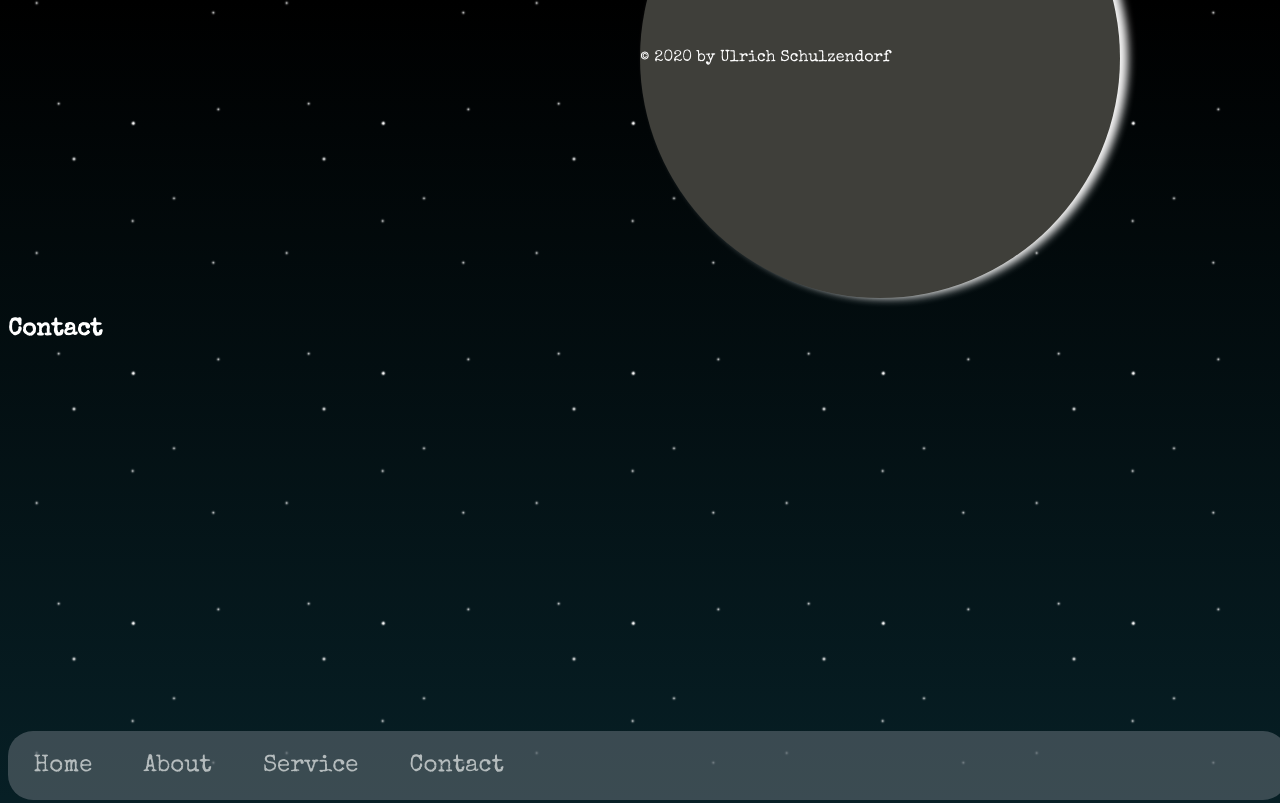
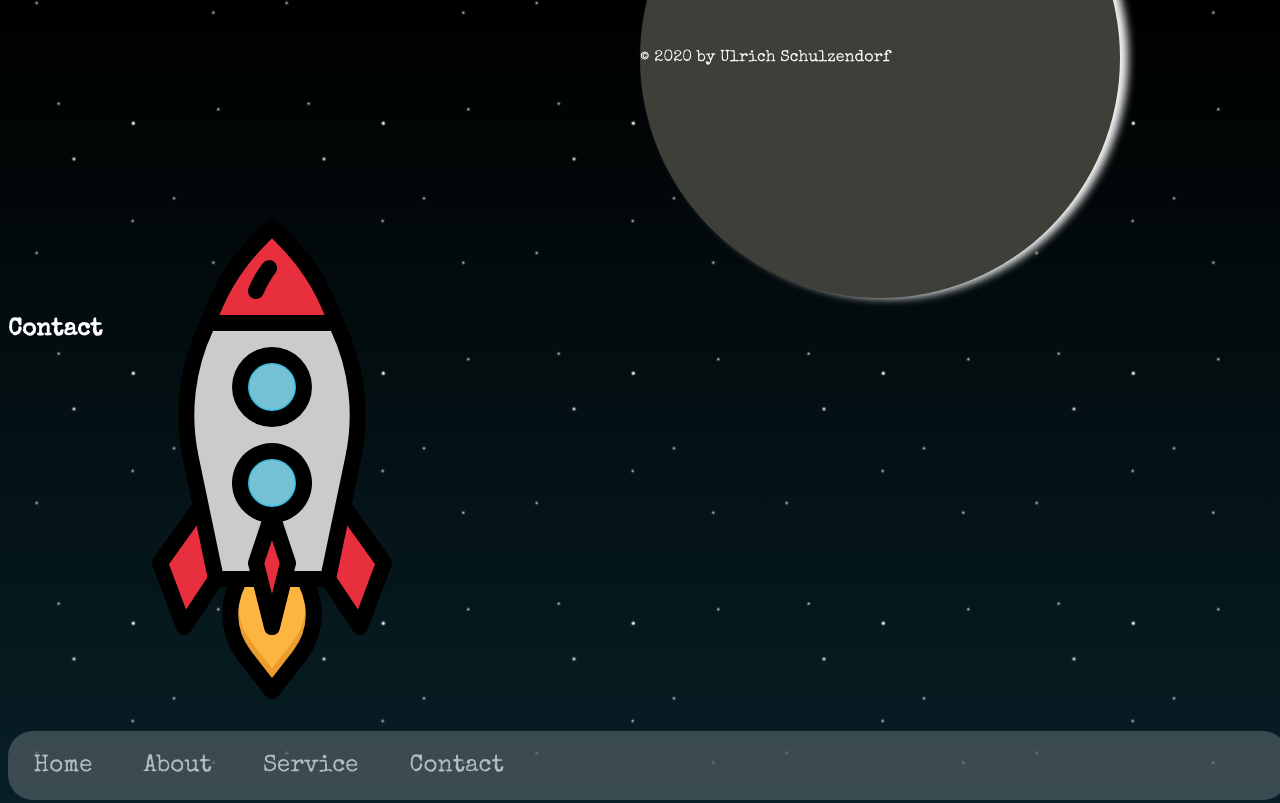
Before and after one commit to ulrichschulzendorf/ulrichschulzendorf.github.io, a plain HTML site: page index.html in a window 1280 px wide. Shown: the top 803 px of the page. Drawn offline with nearby package versions, Linux system fonts and the light colour scheme; a web font is replaced by a local one.

Commit message:
rocket installed

```diff
--- a/css/style.css
+++ b/css/style.css
@@ -7,6 +7,14 @@ body {
 
   font-family: "Special Elite", cursive;
   color: white;
+}
+
+/* Rocket */
+
+.rocket {
+  bottom: 10vh;
+  position: fixed;
+  margin-left: 1vh;
 }
 
 /* Navigation */
--- a/index.html
+++ b/index.html
@@ -41,6 +41,9 @@
 
 </div>
 </section>
+<div class="rocket">
+   <img id="rocket" src="/ulrichschulzendorf.github.io/img/rocket.svg" >
+</div>
 
 <nav>
     <ul class="navbar">
@@ -52,6 +55,7 @@
 
 
     </ul>
+
 </nav>
 </main>
 
```
Also changed, not shown: img/earth.jpg (deleted), img/rocket.svg (added).
